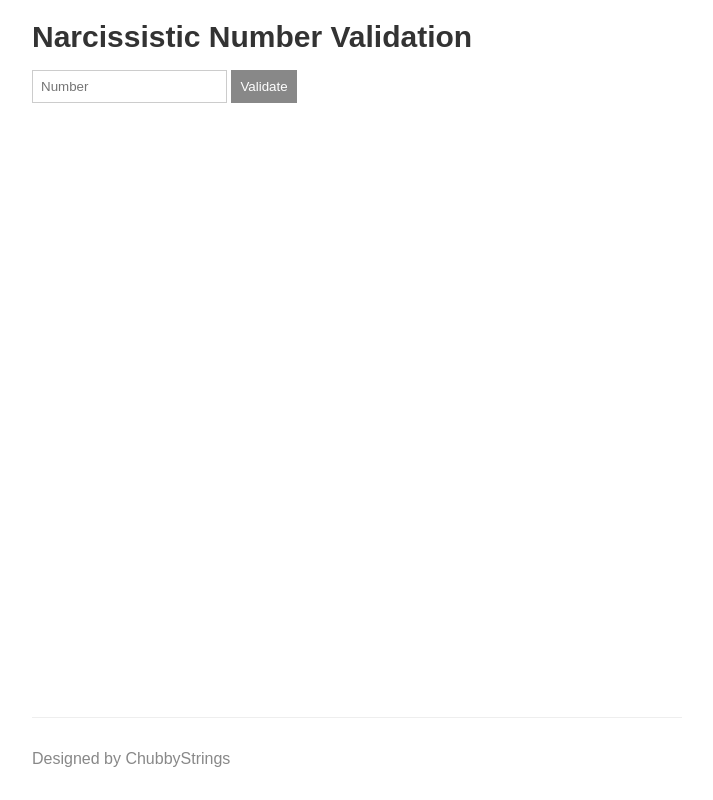
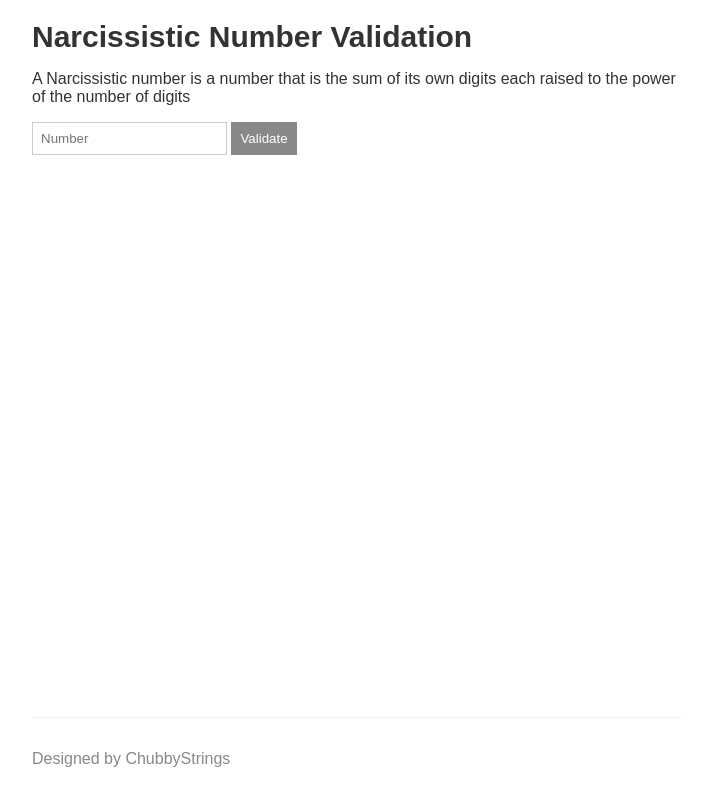
Before and after one commit to chubbystrings/narcissistic_number, a website: page index.html in a window 1280 px wide. Shown: the whole page, without its empty margins (283-996 px from the left). Drawn offline with Linux system fonts and the light colour scheme.

Commit message:
addition of info to page

```diff
--- a/index.html
+++ b/index.html
@@ -6,14 +6,15 @@
     <link href="styles.css" rel="stylesheet" type="text/css">
 
 
-    <title>Document</title>
+    <title>Narcissistic Number</title>
 </head>
 <body >
 
     <div class="main-content">
 
+
         <h1>Narcissistic Number Validation</h1>
-
+        <p> A Narcissistic number is a number that is the sum of its own digits each raised to the power of the number of digits</p>
         <form class="form-inline">
             <input placeholder="Number" class="form-control col-6">
             <button class="btn btn-primary ml-2">Validate</button>
```
